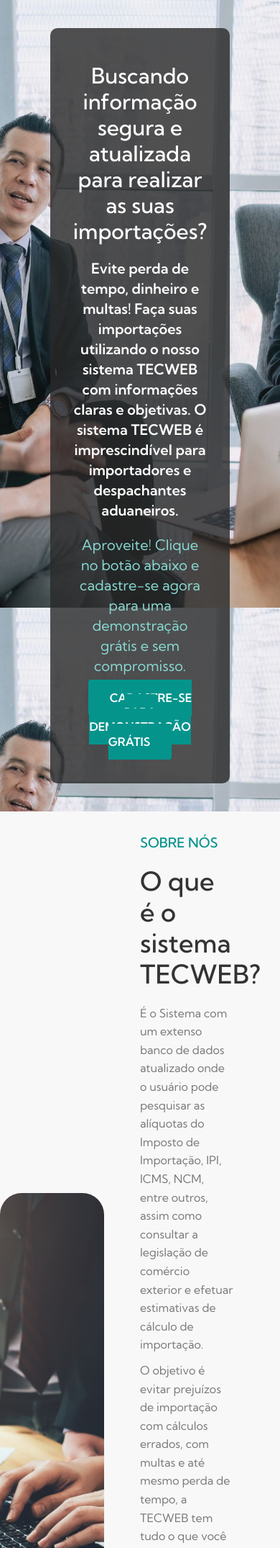
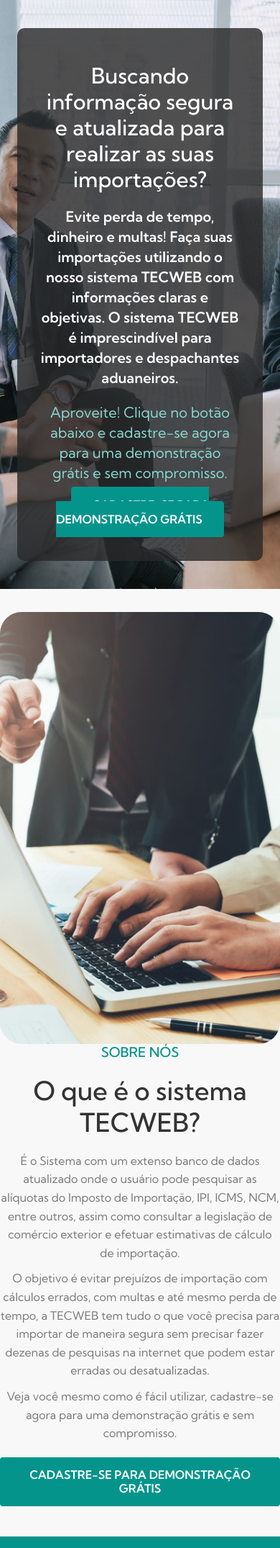
Before and after one commit to lucassdantas/lp-infoconsult, a PHP site: page / in a window 390 px wide. Shown: the part 83-2233 px from the top of the page at 72% size. Run offline with PHP 8.4, Linux system fonts and the light colour scheme.

Commit message:
fixing phone

```diff
--- a/assets/style.css
+++ b/assets/style.css
@@ -259,3 +259,27 @@ footer .row .col:nth-child(2){
 .copyright a{
     color:var(--green);
 }
+
+@media (max-width:768px){
+    .banner{
+        padding:10% 15px;
+    }
+    .banner .centerInfo{
+        max-width:95%;
+    }
+    .row{
+        flex-direction:column;
+        align-items:center;
+        justify-content:center;
+        text-align:center;
+    }
+    .col, footer .row .col:first-child, footer .row .col:nth-child(2), .col:nth-child(1), .colContentRight{
+        width:100%;
+        text-align:center;
+        margin:0;
+        padding:0;
+        justify-content:center;
+        align-items:center;
+    }
+
+}
```
